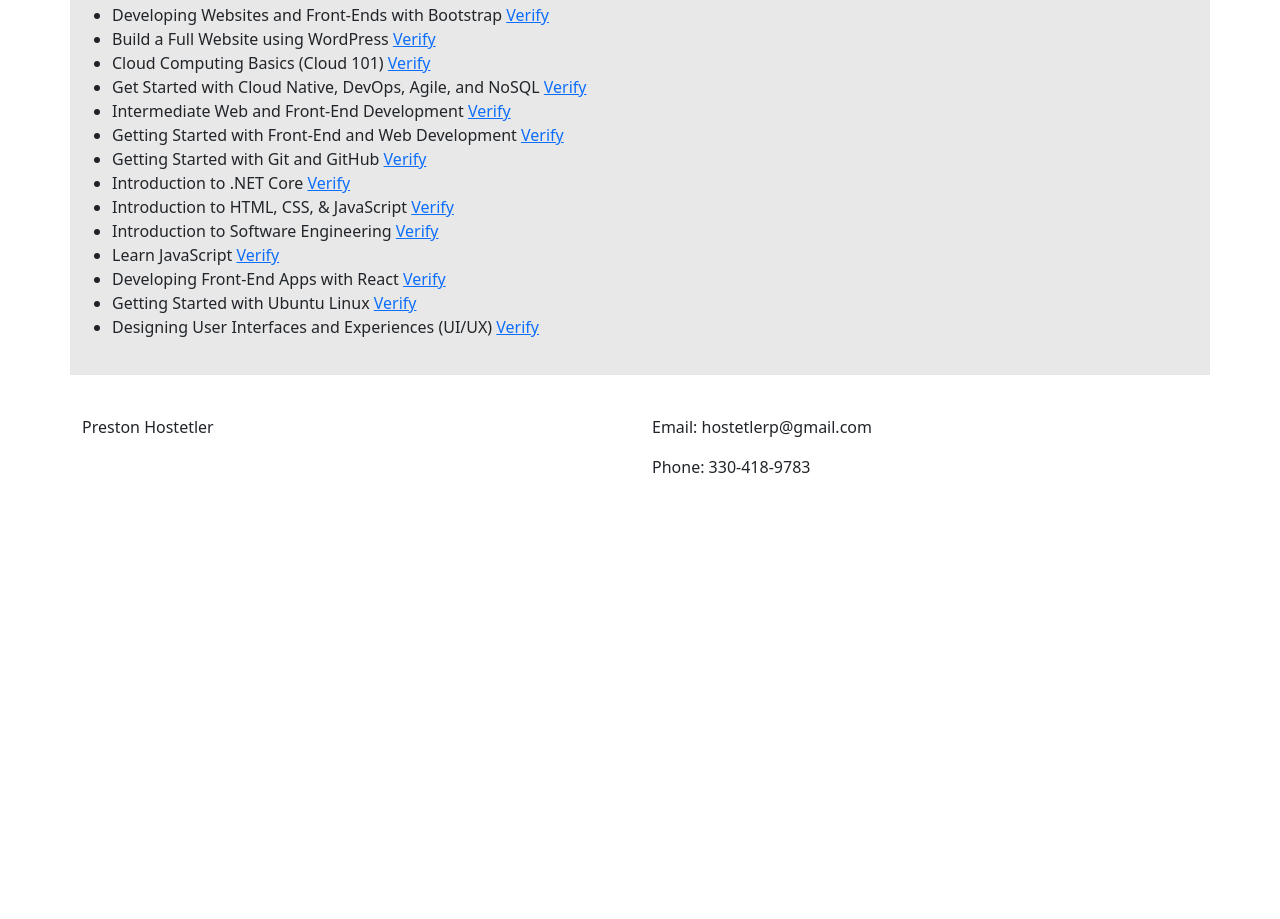
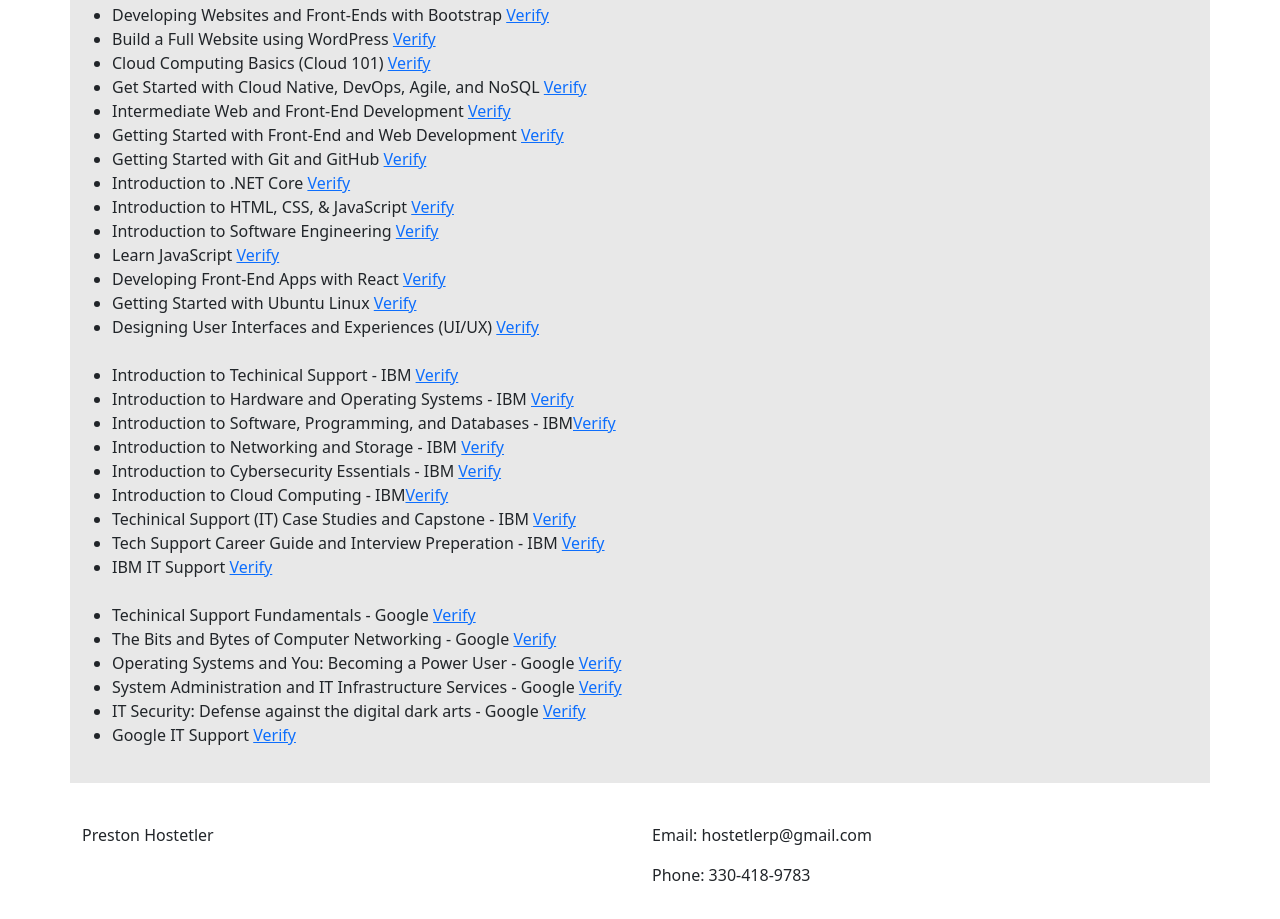
Before and after one commit to PonU86/Certificates1, a plain HTML site: page index.html in a window 1280 px wide. Shown: the part 271-1190 px from the top of the page. Before the commit the page ends 806 px from the top, so only its background shows below. Drawn offline with nearby package versions, Linux system fonts and the light colour scheme.

Commit message:
Add more certs

```diff
--- a/index.html
+++ b/index.html
@@ -43,6 +43,25 @@
                     <li>Developing Front-End Apps with React <a href="https://coursera.org/verify/VTCGDPDFSM26">Verify</a></li>
                     <li>Getting Started with Ubuntu Linux <a href="https://coursera.org/verify/FMB5MLCUESYK">Verify</a></li>
                     <li>Designing User Interfaces and Experiences (UI/UX) <a href="https://coursera.org/verify/S6A8PCH9KF2Y">Verify</a></li>
+                    <br>
+
+                    <li>Introduction to Techinical Support - IBM  <a href="https://coursera.org/verify/D2E717HFK92Y">Verify</a></li>
+                    <li>Introduction to Hardware and Operating Systems - IBM <a href="https://coursera.org/verify/63BCO6UGKDSO">Verify</a></li>
+                    <li>Introduction to Software, Programming, and Databases - IBM<a href="https://coursera.org/verify/G6DST3DU4DM9">Verify</a></li>
+                    <li>Introduction to Networking and Storage - IBM <a href="https://coursera.org/verify/6P20ZP3NDYP0">Verify</a></li>
+                    <li>Introduction to Cybersecurity Essentials - IBM <a href="https://coursera.org/verify/OW3S59OGJEOZ">Verify</a></li>
+                    <li>Introduction to Cloud Computing - IBM<a href="https://coursera.org/verify/2GADXDKY2ZNA">Verify</a></li>
+                    <li>Techinical Support (IT) Case Studies and Capstone - IBM <a href="https://coursera.org/verify/Z3ECP4NFPWW6">Verify</a></li>
+                    <li>Tech Support Career Guide and Interview Preperation - IBM <a href="https://coursera.org/verify/EKZLHAXHM3RG">Verify</a></li>
+                    <li>IBM IT Support <a href="https://coursera.org/verify/professional-cert/A4988IPLGPB2">Verify</a></li>
+                    <br>
+
+                    <li>Techinical Support Fundamentals - Google <a href="https://coursera.org/verify/DJD8RRMGP48R">Verify</a></li>
+                    <li>The Bits and Bytes of Computer Networking - Google <a href="https://coursera.org/verify/MCFHJ2K9SEXA">Verify</a></li>
+                    <li>Operating Systems and You: Becoming a Power User - Google <a href="https://coursera.org/verify/YH5JC9385FZS">Verify</a></li>
+                    <li>System Administration and IT Infrastructure Services - Google <a href="https://coursera.org/verify/H6G4NGNB4PKP">Verify</a></li>
+                    <li>IT Security: Defense against the digital dark arts - Google <a href="https://coursera.org/verify/AERVD327JZLH">Verify</a></li>
+                    <li>Google IT Support <a href="https://coursera.org/verify/professional-cert/4ZJ75LE7WP9J">Verify</a></li>
                 </ul>
             </div>
         </div>
```
